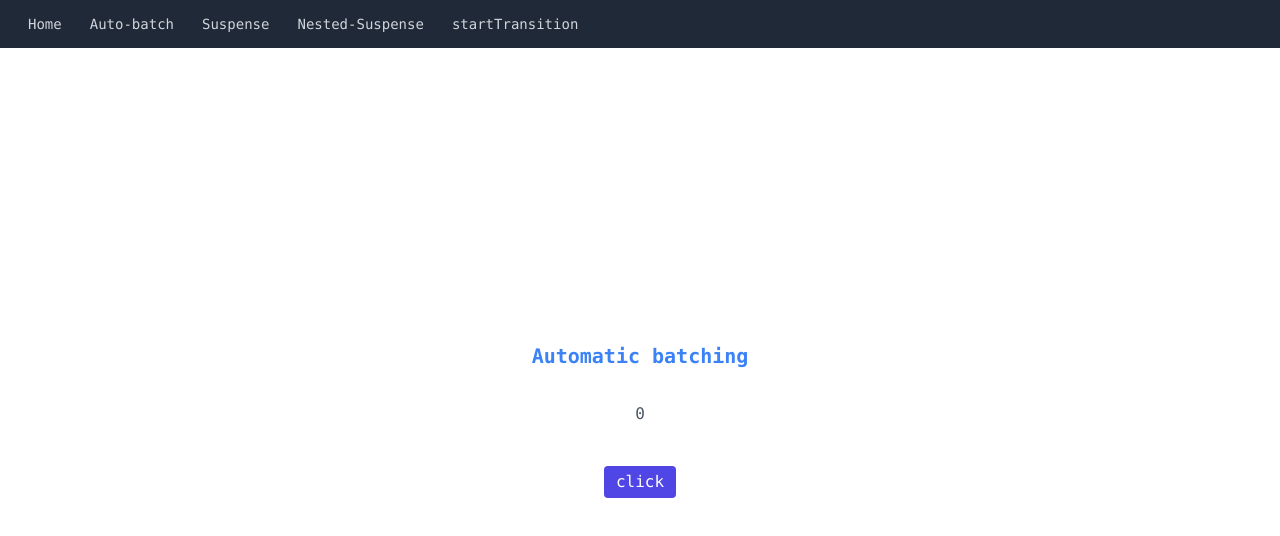
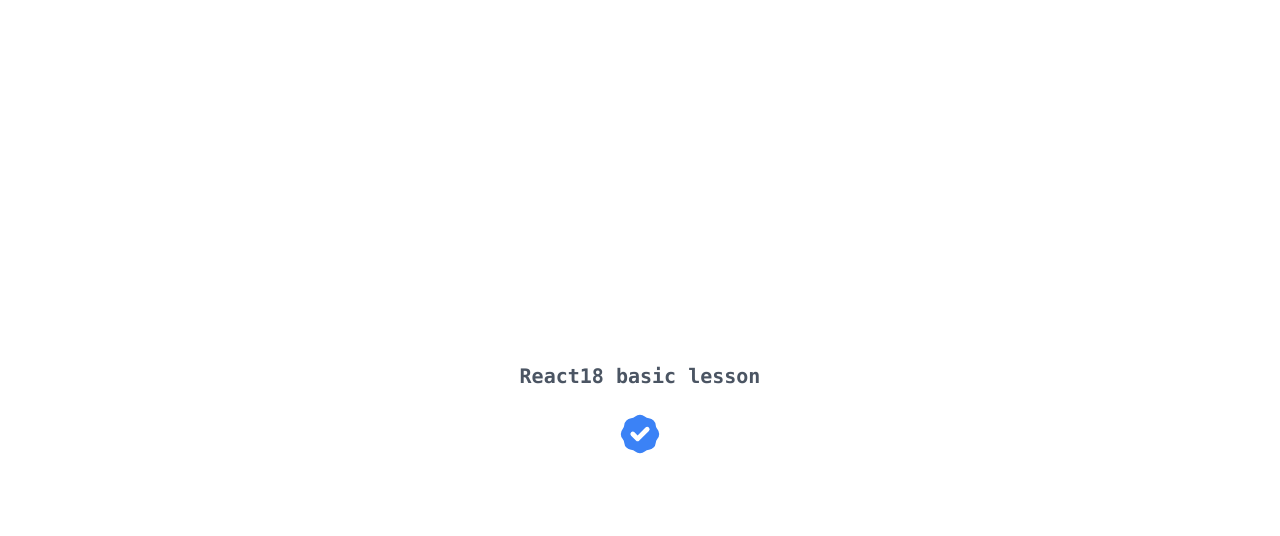
Before and after one commit to kira-0521/learning, a React (Create React App) app in the folder react-vanilla-test/: page /autobatch in a window 1280 px wide. Shown: the top 536 px of the page. Built offline with nearby package versions, Linux system fonts and the light colour scheme.

Commit message:
[ delete ] react-18 lesson

```diff
--- a/react-vanilla-test/src/components/AutoBatch.js
+++ /dev/null
@@ -1,43 +0,0 @@
-import { useState } from 'react'
-import axios from 'axios'
-import { flushSync } from 'react-dom'
-import { Layout } from './Layout'
-
-export const AutoBatch = () => {
-  const [count, setCount] = useState(0)
-  const [fetchCount, setFetchCount] = useState(0)
-  const [users, setUsers] = useState([])
-
-  const clickHandler = () => {
-    // NORMAL: normal state update
-    // setCount((count) => count + 1)
-    // setFetchCount((fetchCount) => fetchCount + 1)
-
-    // PROMISE: promise state update
-    axios.get('https://jsonplaceholder.typicode.com/users').then((res) => {
-      // FLUSHSYNC Automatic batching 無効
-      flushSync(() => {
-        setUsers(res.data)
-      })
-      flushSync(() => {
-        setFetchCount((fetchCount) => fetchCount + 1)
-      })
-      // setUsers(res.data)
-      // setFetchCount((fetchCount) => fetchCount + 1)
-    })
-  }
-
-  console.log('rendered auto-batch')
-  return (
-    <Layout>
-      <p className="my-3 text-xl font-bold text-blue-500">Automatic batching</p>
-      <p className="my-5">{fetchCount}</p>
-      <button
-        className="my-5 rounded bg-indigo-600 px-3 py-1 text-white hover:bg-indigo-500"
-        onClick={clickHandler}
-      >
-        click
-      </button>
-    </Layout>
-  )
-}
--- a/react-vanilla-test/src/components/Concurrent.js
+++ /dev/null
@@ -1,50 +0,0 @@
-import { useState, useEffect, useTransition } from 'react'
-import axios from 'axios'
-import { NavBar } from './NavBar'
-
-export const Concurrent = () => {
-  const [photos, setPhotos] = useState([])
-  const [input, setInput] = useState('') // 緊急度の高い
-  const [searchKey, setSearchKey] = useState('') // 緊急度の低い
-  const [isPending, startTransition] = useTransition()
-
-  useEffect(() => {
-    const fetchData = async () => {
-      const res = await axios('https://jsonplaceholder.typicode.com/photos')
-      setPhotos(res.data)
-    }
-    fetchData()
-  }, [])
-  const filteredPhotos = photos.filter((photo) => {
-    return photo.title.includes(searchKey)
-  })
-  const updateHandler = (e) => {
-    setInput(e.target.value)
-    // 緊急度の高くないstate
-    startTransition(() => setSearchKey(e.target.value))
-  }
-  return (
-    <div className="flex flex-col items-center font-mono text-gray-600">
-      <NavBar />
-      <p
-        className={`my-3 text-xl font-bold ${
-          // stateの差分に応じたステータス
-          isPending ? 'text-pink-500' : 'text-blue-500'
-        }`}
-      >
-        startTransition (concurrent feature)
-      </p>
-      <input
-        type="text"
-        className="mb-5 rounded border border-gray-300 px-3 py-1 text-xs"
-        value={input}
-        onChange={updateHandler}
-      />
-      {filteredPhotos.map((photo) => (
-        <p className="mb-2 text-xs" key={photo.id}>
-          {photo.title}
-        </p>
-      ))}
-    </div>
-  )
-}
--- a/react-vanilla-test/src/components/FetchComments.js
+++ /dev/null
@@ -1,16 +0,0 @@
-import { useQueryComments } from '../scripts/hooks/useQueryComments'
-
-export const FetchComments = () => {
-  const { data } = useQueryComments()
-
-  return (
-    <div className="my-3 text-center">
-      <p className="my-3 font-bold">Comment List</p>
-      {data?.map((comment) => (
-        <p className="my-3 text-sm" key={comment.id}>
-          {comment.name}
-        </p>
-      ))}
-    </div>
-  )
-}
--- a/react-vanilla-test/src/components/FetchTasks.js
+++ /dev/null
@@ -1,16 +0,0 @@
-import { useQueryTasks } from '../scripts/hooks/useQueryTasks'
-
-export const FetchTasks = () => {
-  const { data } = useQueryTasks()
-
-  return (
-    <div className="my-3 text-center">
-      <p className="my-3 font-bold">Task List</p>
-      {data?.map((task) => (
-        <p className="my-3 text-sm" key={task.id}>
-          {task.title}
-        </p>
-      ))}
-    </div>
-  )
-}
--- a/react-vanilla-test/src/components/FetchUsers.js
+++ /dev/null
@@ -1,18 +0,0 @@
-import { useQueryUsers } from '../scripts/hooks/useQueryUsers'
-
-export const FetchUsers = () => {
-  const { data } = useQueryUsers()
-  // 以下のタスクはラップするコンポーネントで行う
-  //   if (status === 'loading') return <p>Loading...</p>
-  //   if (status === 'error') return <p>Error</p>
-  return (
-    <div className="my-3 text-center">
-      <p className="my-3 font-bold">User List</p>
-      {data?.map((user) => (
-        <p className="my-3 text-sm" key={user.id}>
-          {user.username}
-        </p>
-      ))}
-    </div>
-  )
-}
--- a/react-vanilla-test/src/components/Layout.js
+++ b/react-vanilla-test/src/components/Layout.js
@@ -1,9 +1,6 @@
-import { NavBar } from './NavBar'
-
 export const Layout = ({ children }) => {
   return (
     <div className="flex h-screen flex-col items-center justify-center font-mono text-gray-600">
-      <NavBar />
       <div className="flex w-screen flex-1 flex-col items-center justify-center">
         {children}
       </div>
--- a/react-vanilla-test/src/components/NavBar.js
+++ /dev/null
@@ -1,42 +0,0 @@
-import { Link } from 'react-router-dom'
-
-export const NavBar = () => {
-  return (
-    <nav className="w-screen bg-gray-800 font-mono">
-      <div className="flex h-12 items-center pl-4">
-        <div className="flex space-x-1 text-sm">
-          <Link
-            to="/"
-            className="rounded px-3 py-2 text-gray-300 hover:bg-gray-700"
-          >
-            Home
-          </Link>
-          <Link
-            to="/autobatch"
-            className="rounded px-3 py-2 text-gray-300 hover:bg-gray-700"
-          >
-            Auto-batch
-          </Link>
-          <Link
-            to="/suspense"
-            className="rounded px-3 py-2 text-gray-300 hover:bg-gray-700"
-          >
-            Suspense
-          </Link>
-          <Link
-            to="/nested_suspense"
-            className="rounded px-3 py-2 text-gray-300 hover:bg-gray-700"
-          >
-            Nested-Suspense
-          </Link>
-          <Link
-            to="/concurrent"
-            className="rounded px-3 py-2 text-gray-300 hover:bg-gray-700"
-          >
-            startTransition
-          </Link>
-        </div>
-      </div>
-    </nav>
-  )
-}
--- a/react-vanilla-test/src/components/NestedSuspense.js
+++ /dev/null
@@ -1,43 +0,0 @@
-import { Suspense } from 'react'
-import { Layout } from './Layout'
-import { Spinner } from './Spinner'
-import { FetchTasks } from './FetchTasks'
-import { FetchUsers } from './FetchUsers'
-import { ErrorBoundary } from 'react-error-boundary'
-import { ExclamationCircleIcon } from '@heroicons/react/solid'
-
-export const NestedSuspense = () => {
-  return (
-    <Layout>
-      <p className="mb-3 text-xl font-bold text-blue-500">Nested Suspense</p>
-      {/* parentがエラーするとまとめてエラー処理を行う */}
-      <ErrorBoundary
-        fallback={
-          <ExclamationCircleIcon className="my-5 h-10 w-10 text-pink-500" />
-        }
-      >
-        {/* 親のfallbackが優先して表示される */}
-        <Suspense
-          fallback={
-            <>
-              <p className="my-5 text-green-500">Showing outer skelton...</p>
-              <Spinner />
-            </>
-          }
-        >
-          <FetchUsers />
-          <Suspense
-            fallback={
-              <>
-                <p className="my-5 text-pink-500">Showing inner skelton...</p>
-                <Spinner />
-              </>
-            }
-          >
-            <FetchTasks />
-          </Suspense>
-        </Suspense>
-      </ErrorBoundary>
-    </Layout>
-  )
-}
--- a/react-vanilla-test/src/components/Spinner.js
+++ /dev/null
@@ -1,5 +0,0 @@
-export const Spinner = () => {
-  return (
-    <div className="my-5 h-8 w-8 animate-spin rounded-full border-2 border-pink-600 border-t-transparent"></div>
-  )
-}
--- a/react-vanilla-test/src/components/SuspenseDemo.js
+++ /dev/null
@@ -1,55 +0,0 @@
-import { Suspense } from 'react'
-import { ErrorBoundary } from 'react-error-boundary'
-import { ExclamationCircleIcon } from '@heroicons/react/solid'
-import { Layout } from './Layout'
-import { Spinner } from './Spinner'
-import { FetchComments } from './FetchComments'
-import { FetchTasks } from './FetchTasks'
-import { FetchUsers } from './FetchUsers'
-
-export const SuspenseDemo = () => {
-  return (
-    <Layout>
-      <p className="mb-3 text-xl font-bold text-blue-500">Suspense Demo</p>
-      <ErrorBoundary
-        fallback={
-          <ExclamationCircleIcon className="my-5 h-10 w-10 text-pink-500" />
-        }
-      >
-        <Suspense fallback={<Spinner />}>
-          <FetchUsers />
-        </Suspense>
-      </ErrorBoundary>
-      <ErrorBoundary
-        fallback={
-          <ExclamationCircleIcon className="my-5 h-10 w-10 text-pink-500" />
-        }
-      >
-        <Suspense fallback={<Spinner />}>
-          <FetchTasks />
-        </Suspense>
-      </ErrorBoundary>
-      <ErrorBoundary
-        fallback={
-          <ExclamationCircleIcon className="my-5 h-10 w-10 text-pink-500" />
-        }
-      >
-        <Suspense fallback={<Spinner />}>
-          <FetchComments />
-        </Suspense>
-      </ErrorBoundary>
-
-      <ErrorBoundary
-        fallback={
-          <ExclamationCircleIcon className="my-5 h-10 w-10 text-pink-500" />
-        }
-      >
-        <Suspense fallback={<Spinner />}>
-          <FetchUsers />
-          <FetchTasks />
-          <FetchComments />
-        </Suspense>
-      </ErrorBoundary>
-    </Layout>
-  )
-}
--- a/react-vanilla-test/src/index.js
+++ b/react-vanilla-test/src/index.js
@@ -5,43 +5,15 @@ import { store } from './app/store'
 import App from './App'
 import reportWebVitals from './reportWebVitals'
 import './index.css'
-import { QueryClient, QueryClientProvider } from 'react-query'
-import { ReactQueryDevtools } from 'react-query/devtools'
-import { BrowserRouter, Routes, Route } from 'react-router-dom'
-import { AutoBatch } from './components/AutoBatch'
-import { SuspenseDemo } from './components/SuspenseDemo'
-import { NestedSuspense } from './components/NestedSuspense'
-import { Concurrent } from './components/Concurrent'
-
-const queryClient = new QueryClient({
-  defaultOptions: {
-    queries: {
-      retry: false,
-      refetchOnWindowFocus: false,
-      suspense: true,
-    },
-  },
-})
 
 const container = document.getElementById('root')
 const root = createRoot(container)
 
 root.render(
   // <React.StrictMode>
-  <QueryClientProvider client={queryClient}>
-    <Provider store={store}>
-      <BrowserRouter>
-        <Routes>
-          <Route path="/" element={<App />} />
-          <Route path="/autobatch" element={<AutoBatch />} />
-          <Route path="/suspense" element={<SuspenseDemo />} />
-          <Route path="/nested_suspense" element={<NestedSuspense />} />
-          <Route path="/concurrent" element={<Concurrent />} />
-        </Routes>
-      </BrowserRouter>
-    </Provider>
-    <ReactQueryDevtools initialIsOpen={false} />
-  </QueryClientProvider>
+  <Provider store={store}>
+    <App />
+  </Provider>
   // {/* </React.StrictMode> */}
 )
 
```
